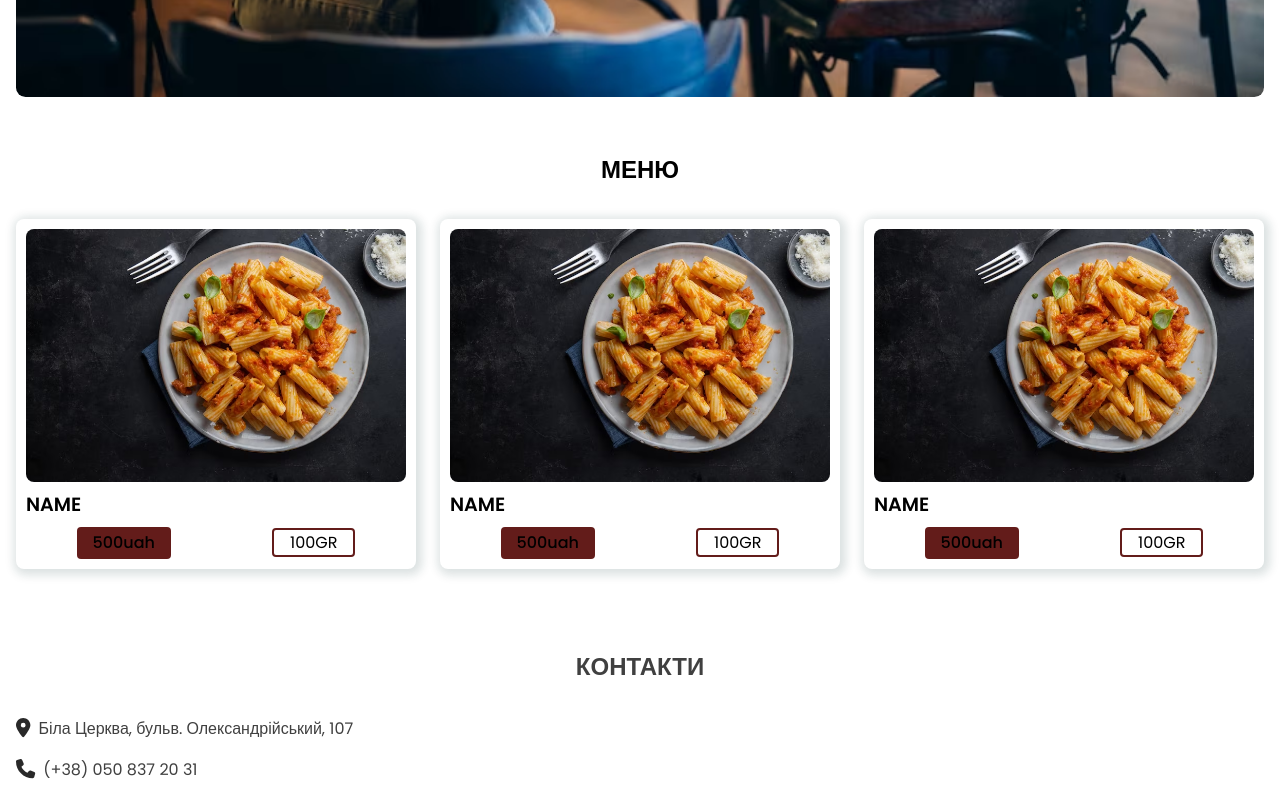
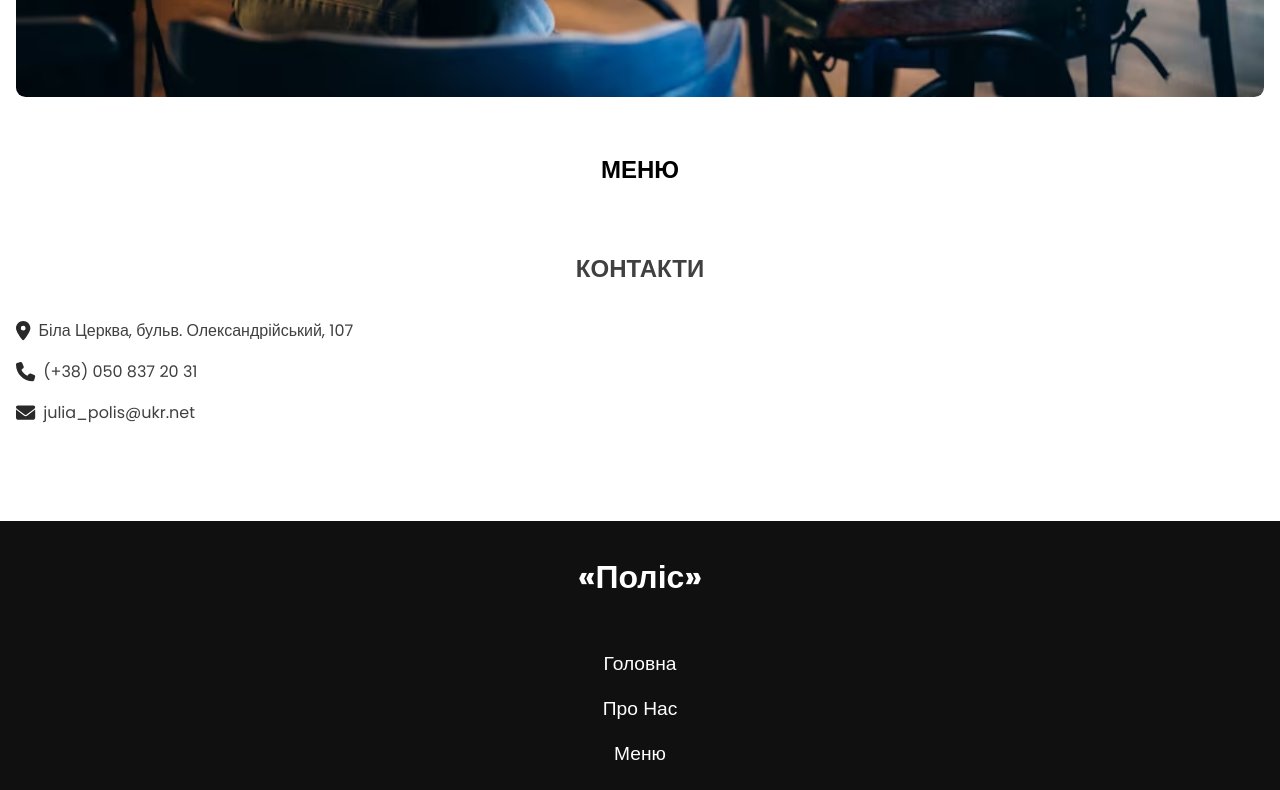
Before and after one commit to DenysChornokon/Polis_Cafe, a React (Create React App) app: page / in a window 1280 px wide. Shown: the part 1880-2670 px from the top of the page. Built offline with nearby package versions, Linux system fonts and the light colour scheme.

Commit message:
some save

```diff
--- a/src/components/Menu.css
+++ b/src/components/Menu.css
@@ -6,7 +6,45 @@
     font-weight: 700;
 }
 
-.productContainer {
+*,
+*:before,
+*:after {
+    box-sizing: border-box;
+    transition: all 0.5s ease;
+}
+
+
+
+
+
+
+
+
+
+
+
+
+
+
+
+
+
+
+
+
+
+
+
+
+
+
+
+
+
+
+
+
+/* .productContainer {
     display: grid;
     grid-template-columns: repeat(auto-fit, minmax(280px, auto));
     gap: 1.5rem;
@@ -58,4 +96,4 @@
     border: 2px solid var(--main-color);
     border-radius: 4px;
     text-transform: uppercase;
-}
+} */
--- a/src/components/Menu.jsx
+++ b/src/components/Menu.jsx
@@ -1,40 +1,14 @@
 import React from 'react'
 import './Menu.css'
-import ExamplePhoto from '../assets/product-1.avif'
 
 function Menu() {
-  return (
-    <section className="menu" id='menu'>
-        <h2 className="menuHeading">Меню</h2>
+    return (
+        <section className="menu" id='menu'>
+            <h2 className="menuHeading">Меню</h2>
 
-        <div className="productContainer">
-            <div className="box">
-                <img src={ExamplePhoto} alt="Product" />
-                <h3>Name</h3>
-                <div className="content">
-                    <span className='span1'>500uah</span>
-                    <span className='span2'>100gr</span>
-                </div>
-            </div>
-            <div className="box">
-                <img src={ExamplePhoto} alt="Product" />
-                <h3>Name</h3>
-                <div className="content">
-                    <span className='span1'>500uah</span>
-                    <span className='span2'>100gr</span>
-                </div>
-            </div>
-            <div className="box">
-                <img src={ExamplePhoto} alt="Product" />
-                <h3>Name</h3>
-                <div className="content">
-                    <span className='span1'>500uah</span>
-                    <span className='span2'>100gr</span>
-                </div>
-            </div>
-        </div>
-    </section>
-  )
+
+        </section>
+    )
 }
 
 export default Menu
```
Also changed, not shown: src/components/Card.jsx (added, +47 -0 lines), src/assets/mint.jpg (added), src/components/Card.css (added).
